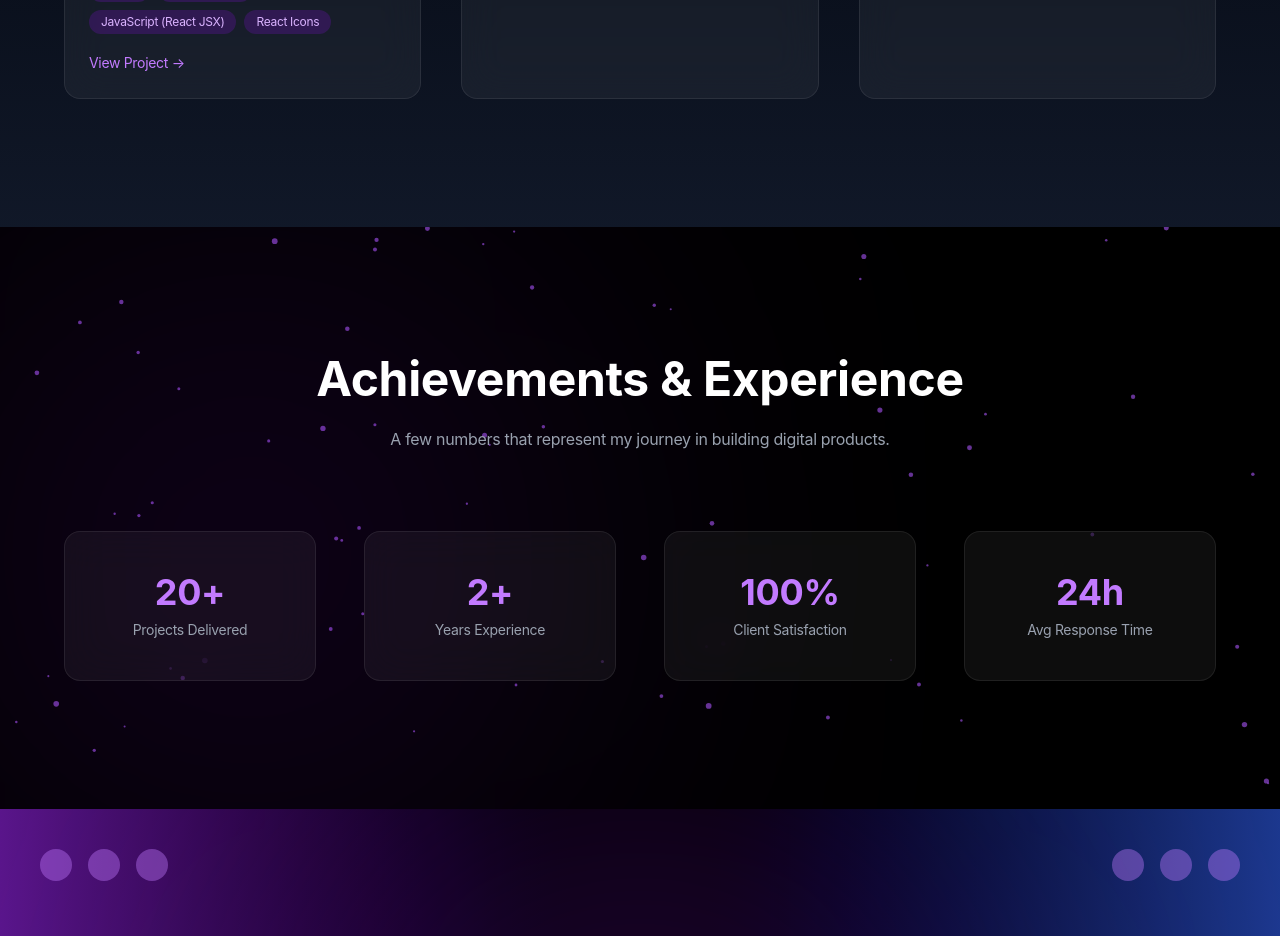
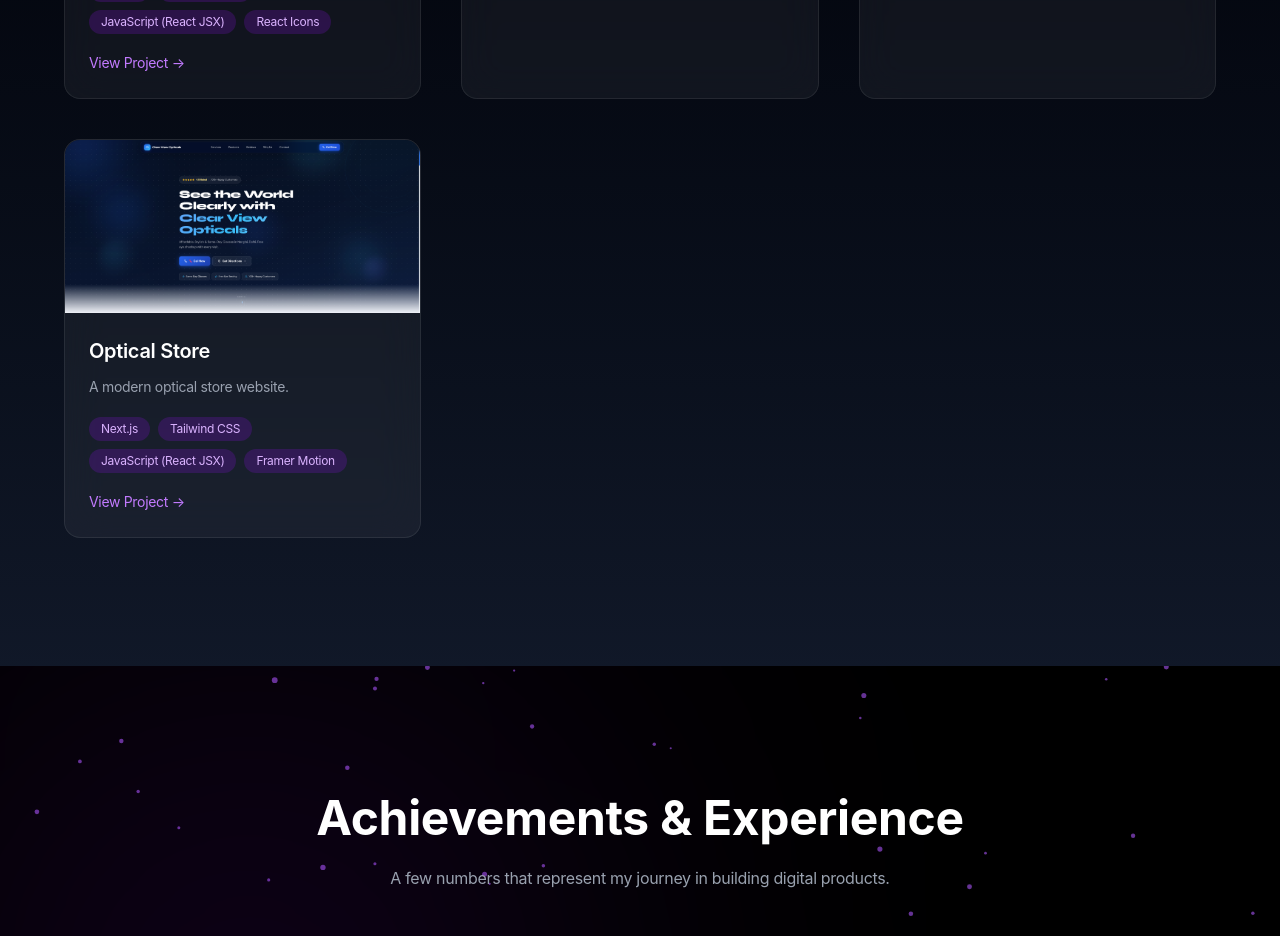
Before and after one commit to Sumitk-19/DevNestStudio, a Next.js app: page / in a window 1280 px wide. Shown: the part 3840-4776 px from the top of the page. Built offline with nearby package versions, Linux system fonts and the light colour scheme.

Commit message:
project add

```diff
--- a/src/sections/Portfolio.jsx
+++ b/src/sections/Portfolio.jsx
@@ -51,6 +51,14 @@ const projects = [
     image: "/mockup6.png",
     tech: ["Next.js", "Tailwind CSS", "JavaScript (React JSX)", "Daisy UI"],
     link: "https://medi-care-eight-phi.vercel.app/"
+  },
+  {
+    title: "Optical Store",
+    description:
+      "A modern optical store website.",
+    image: "/mockup7.png",
+    tech: ["Next.js", "Tailwind CSS", "JavaScript (React JSX)", "Framer Motion"],
+    link: "https://optical-shop-beta.vercel.app/"
   },
 ];
 
```
Also changed, not shown: public/mockup7.png (added).
